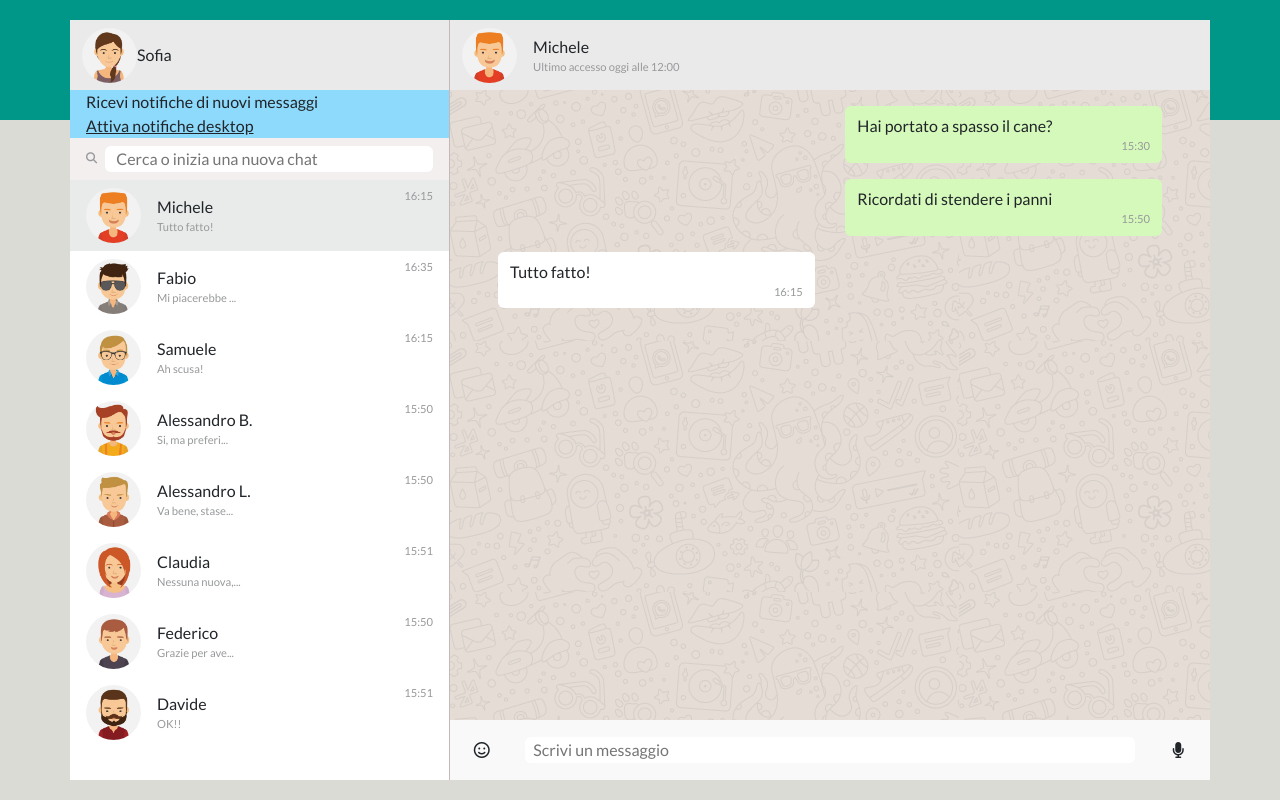
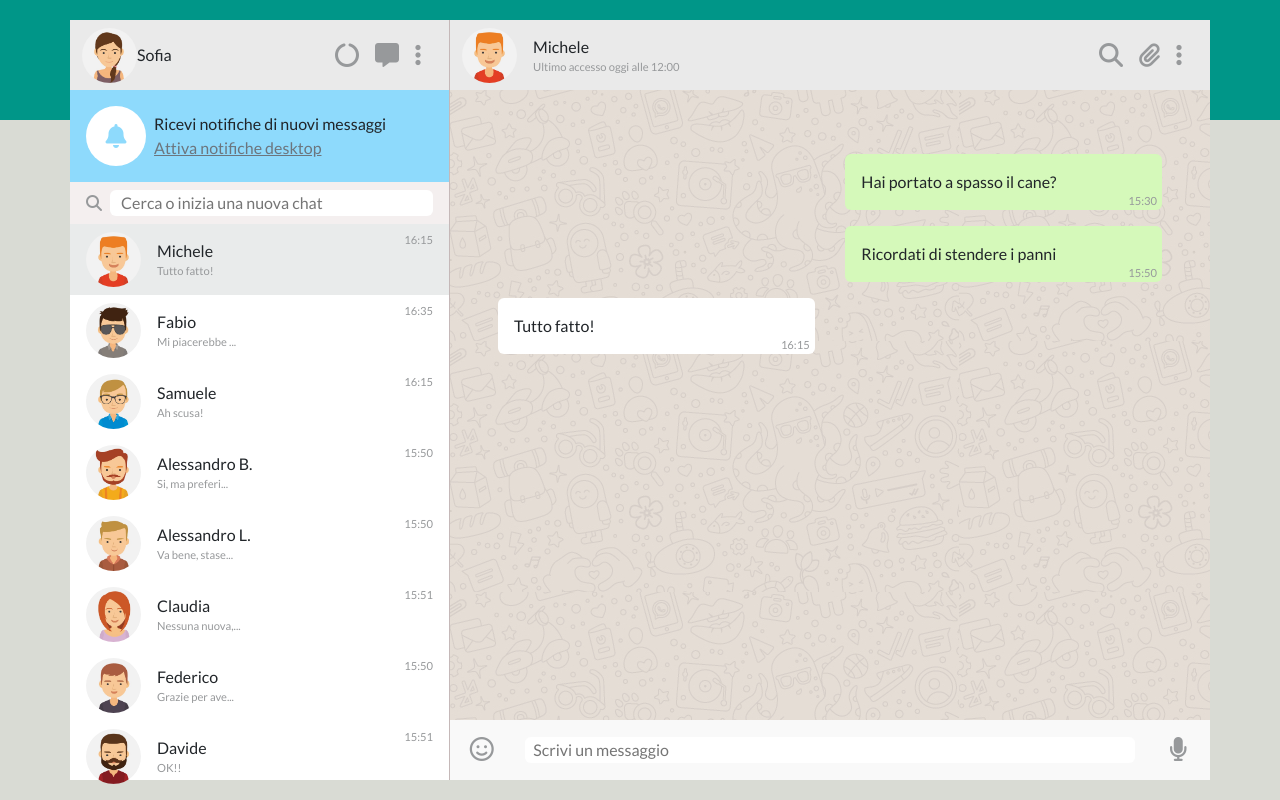
Before and after one commit to albertobaggio96/vue-boolzapp, a plain HTML site: page index.html in a window 1280 px wide. Drawn offline with nearby package versions, Linux system fonts and the light colour scheme.

Commit message:
add icon from font awesome

```diff
--- a/css/style.css
+++ b/css/style.css
@@ -54,8 +54,24 @@ aside{
   background-color: #f9f9f9;
 }
 
+.bell-container{
+  width: 60px;
+  height: 60px;
+  background-color: white;
+}
+
+.fa-bell,
+.fa-bell-slash{
+  color: #8edafc;
+}
+
 .search-contact {
   background-color: #f4efef;
+}
+
+.text-hour{
+  bottom: 0;
+  right: 5px;
 }
 
 .container{
--- a/index.html
+++ b/index.html
@@ -30,16 +30,22 @@
           <section id="user" class="col-4 ">
             <div class="d-flex align-items-center h-100">
               <img src="./img/avatar_io.jpg" alt="Sofia">
-              <div>Sofia</div>
+              <div class="me-auto">Sofia</div>
+              <i class="fa-solid fa-circle-notch fs-4 clr-grey pe-3"></i>
+              <i class="fa-solid fa-message fs-4 clr-grey pe-3"></i>
+              <i class="fa-solid fa-ellipsis-vertical fs-4 clr-grey pe-3"></i>
             </div>
           </section>
           <section id="chatting-person" class="col-8">
             <div class="d-flex align-items-center h-100">
               <img :src="`img/avatar${contacts[indexIndication].avatar}.jpg`" :alt="contacts[indexIndication].name" class="me-3">
-              <div>
+              <div class="me-auto">
                 <div>{{contacts[indexIndication].name}}</div>
                 <div class="clr-grey">Ultimo accesso oggi alle 12:00</div>
               </div>
+              <i class="fa-solid fa-magnifying-glass clr-grey fs-4 pe-3"></i>
+              <i class="fa-solid fa-paperclip fs-4 clr-grey pe-3"></i>
+              <i class="fa-solid fa-ellipsis-vertical fs-4 clr-grey pe-3"></i>
             </div>
           </section>
         </header>
@@ -47,12 +53,18 @@
         <main class="row">
           <aside  class="col-4 bg-white h-100 p-0">
             <section id="notification-search ">
-              <div class="bgr-light-blue px-3">
-                <p class="mb-0">Ricevi notifiche di nuovi messaggi</p>
-                <p class="text-decoration-underline mb-0">Attiva notifiche desktop</p>
+              <div class="bgr-light-blue px-3 py-3 d-flex align-items-center h-100">
+                <div class="bell-container d-flex align-items-center justify-content-center rounded-circle me-2" @click="ring = !ring">
+                  <i class="fa-solid fa-bell fs-4" :class="ring ? '' : 'd-none' "></i>
+                  <i class="fa-solid fa-bell-slash fs-4" :class="ring ? 'd-none' : '' "></i>
+                </div>
+                <div>
+                  <p class="mb-0">Ricevi notifiche di nuovi messaggi</p>
+                  <p class="text-decoration-underline mb-0 text-secondary" @click="ring = !ring">Attiva notifiche desktop</p>
+                </div>
               </div>
               <div class="d-flex align-items-center h-100 w-100 search-contact px-3 py-2">
-                <i class="fa-solid fa-magnifying-glass clr-grey pe-2"></i>
+                <i class="fa-solid fa-magnifying-glass clr-grey pe-2 fs-6"></i>
                 <input type="text" id="search" class="w-100 rounded-2 px-2" v-model="search" placeholder=" Cerca o inizia una nuova chat">
               </div>
             </section>
@@ -74,21 +86,21 @@
 
           <section id="current-chat" class="col-8 bg-light h-100">
 
-            <div id="historical-chat" class="row flex-column">
-              <div v-for="(text, index) in contacts[indexIndication].messages" :class="isSentOrReceived(text.status)" class="mt-3 col-5 py-2 rounded-2">
+            <div id="historical-chat" class="row flex-column pt-5">
+              <div v-for="(text, index) in contacts[indexIndication].messages" :class="isSentOrReceived(text.status)" class="mt-3 col-5 p-3 rounded-2 position-relative">
                 {{text.message}}
-                <div class="text-end clr-grey">{{text.date.substring(11, 16)}}</div>
+                <div class="text-end clr-grey position-absolute text-hour">{{text.date.substring(11, 16)}}</div>
               </div>
             </div>
             <div id="writing-chat" class="row align-items-center justify-content-center">
               <div class="col-1 text-center">
-                <div><i class="fa-regular fa-face-smile"></i></div>
+                <div><i class="fa-regular fa-face-smile fs-4 clr-grey"></i></div>
               </div>
               <div class="col-10">
                 <input type="text" class="w-100 rounded-2 px-2" v-model="writinText" @keyup.enter="sendMessage(writinText)" placeholder="Scrivi un messaggio">
               </div>
               <div class="col-1 text-center">
-                <i class="fa-solid fa-microphone"></i>
+                <i class="fa-solid fa-microphone fs-4 clr-grey"></i>
               </div>
             </div>
 
--- a/js/script.js
+++ b/js/script.js
@@ -168,11 +168,13 @@ const { createApp } = Vue
         ],
         indexIndication: 0,
 
+        ring: true,
+
+        search: "",
+
         writinText: "",
 
         answer : false,
-
-        search: ""
       }
     },
     methods: {
```
